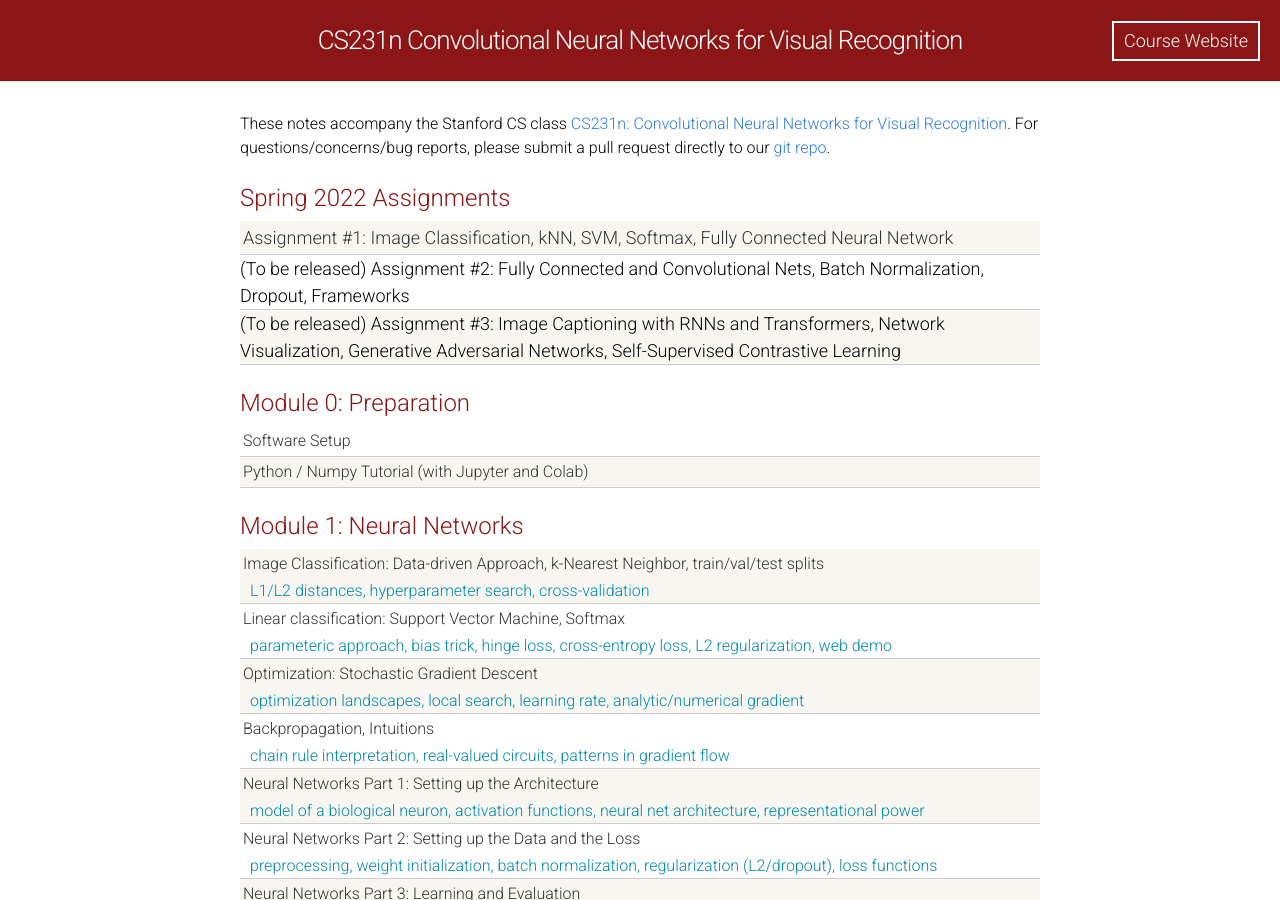
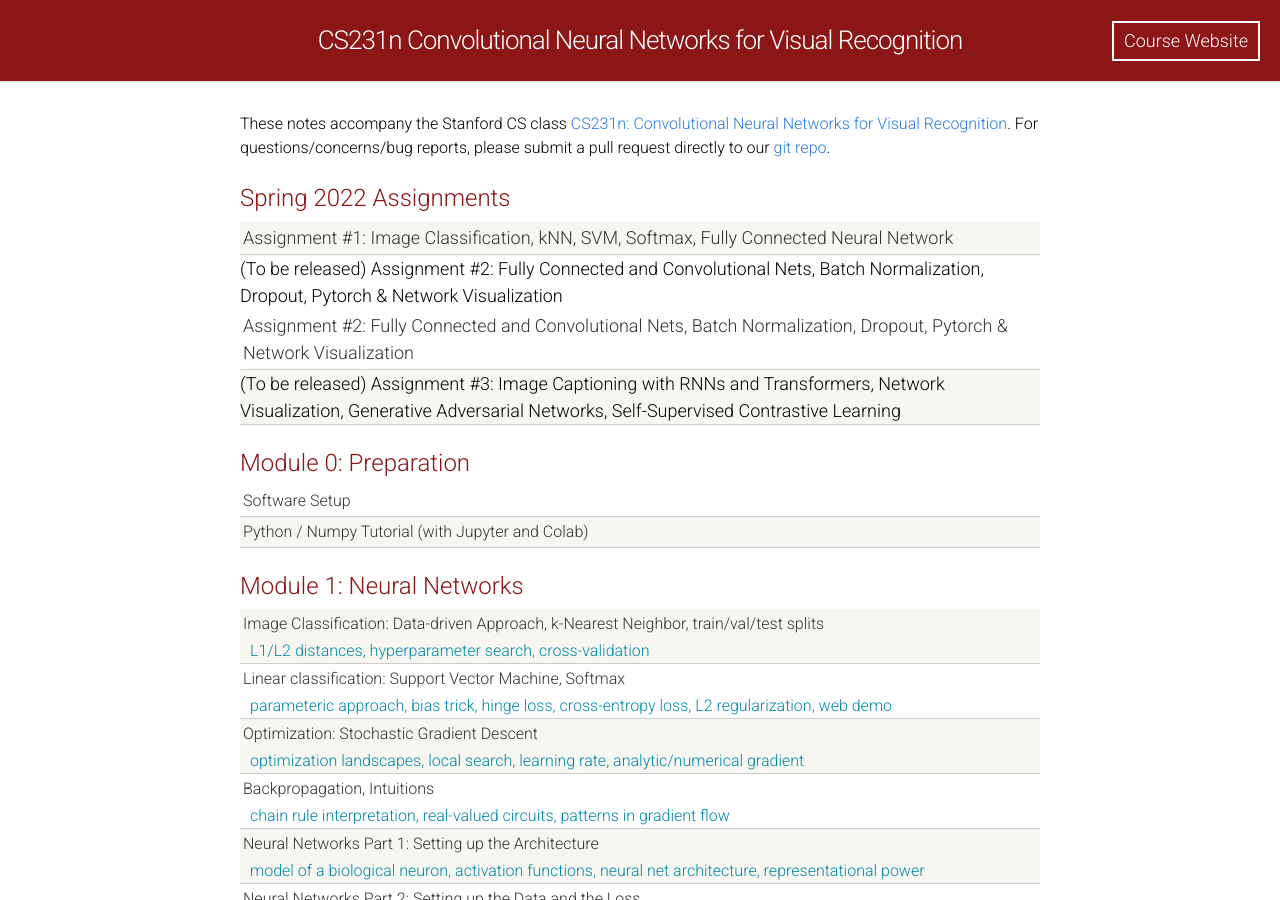
Before and after one commit to cs231n/cs231n.github.io, a Jekyll site: the page built from index.html, in a window 1280 px wide and 900 px high. Built offline with Jekyll 4.4.1, drawn with Linux system fonts in a browser that asks for light colours.

Commit message:
[a2] Add a2 link on webpage

```diff
--- a/index.html
+++ b/index.html
@@ -19,8 +19,8 @@
         <a href="assignments2022/assignment1/">Assignment #1: Image Classification, kNN, SVM, Softmax, Fully Connected Neural Network</a>
       </div>
       <div class="materials-item">
-        (To be released) Assignment #2: Fully Connected and Convolutional Nets, Batch Normalization, Dropout, Frameworks
-        <!-- <a href="assignments2022/assignment2/">Assignment #2: Fully Connected and Convolutional Nets, Batch Normalization, Dropout, Frameworks</a> -->
+        (To be released) Assignment #2: Fully Connected and Convolutional Nets, Batch Normalization, Dropout, Pytorch & Network Visualization
+        <a href="assignments2022/assignment2/">Assignment #2: Fully Connected and Convolutional Nets, Batch Normalization, Dropout, Pytorch & Network Visualization</a>
       </div>
       <div class="materials-item">
         (To be released) Assignment #3: Image Captioning with RNNs and Transformers, Network Visualization,
```
